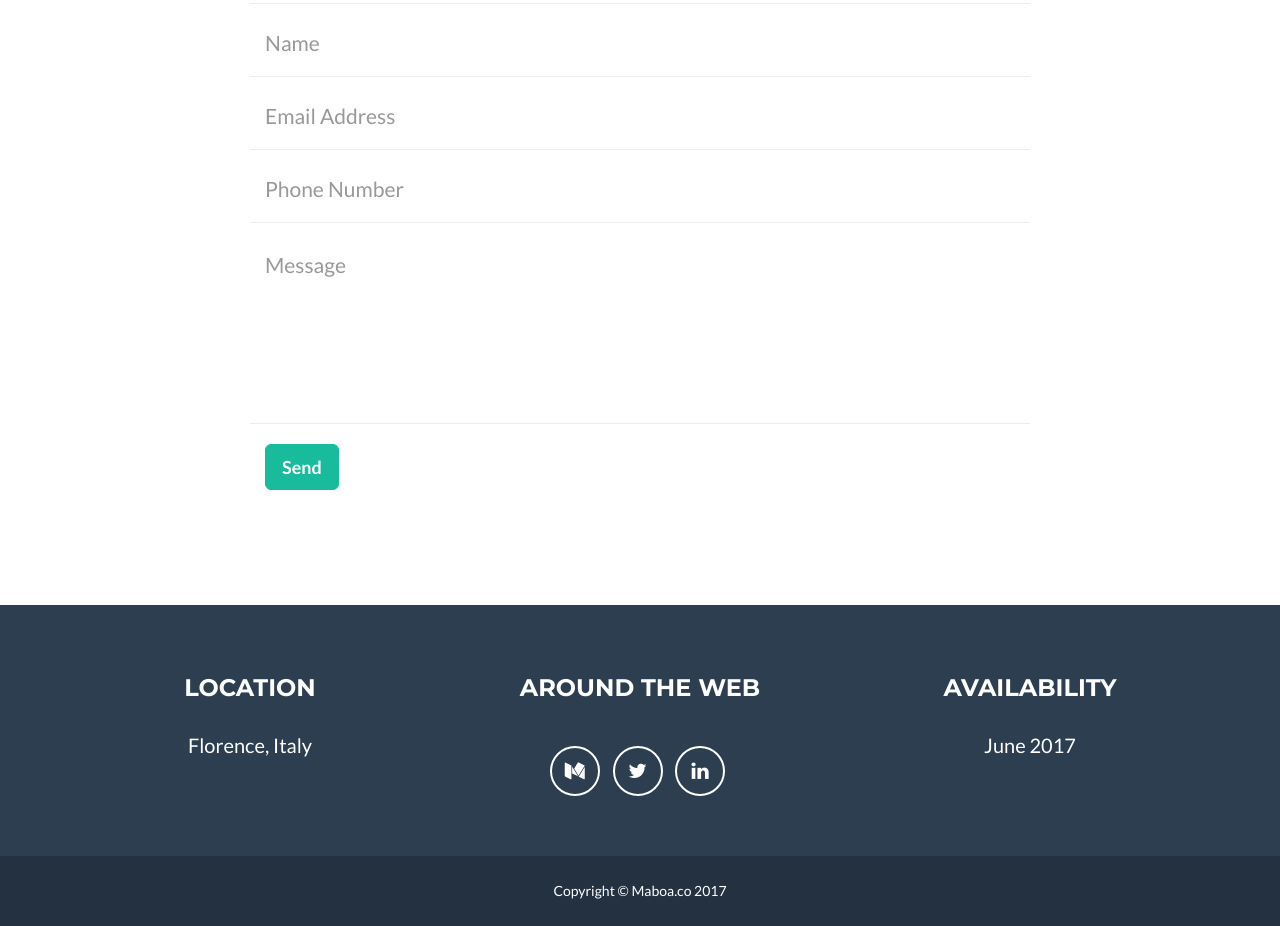
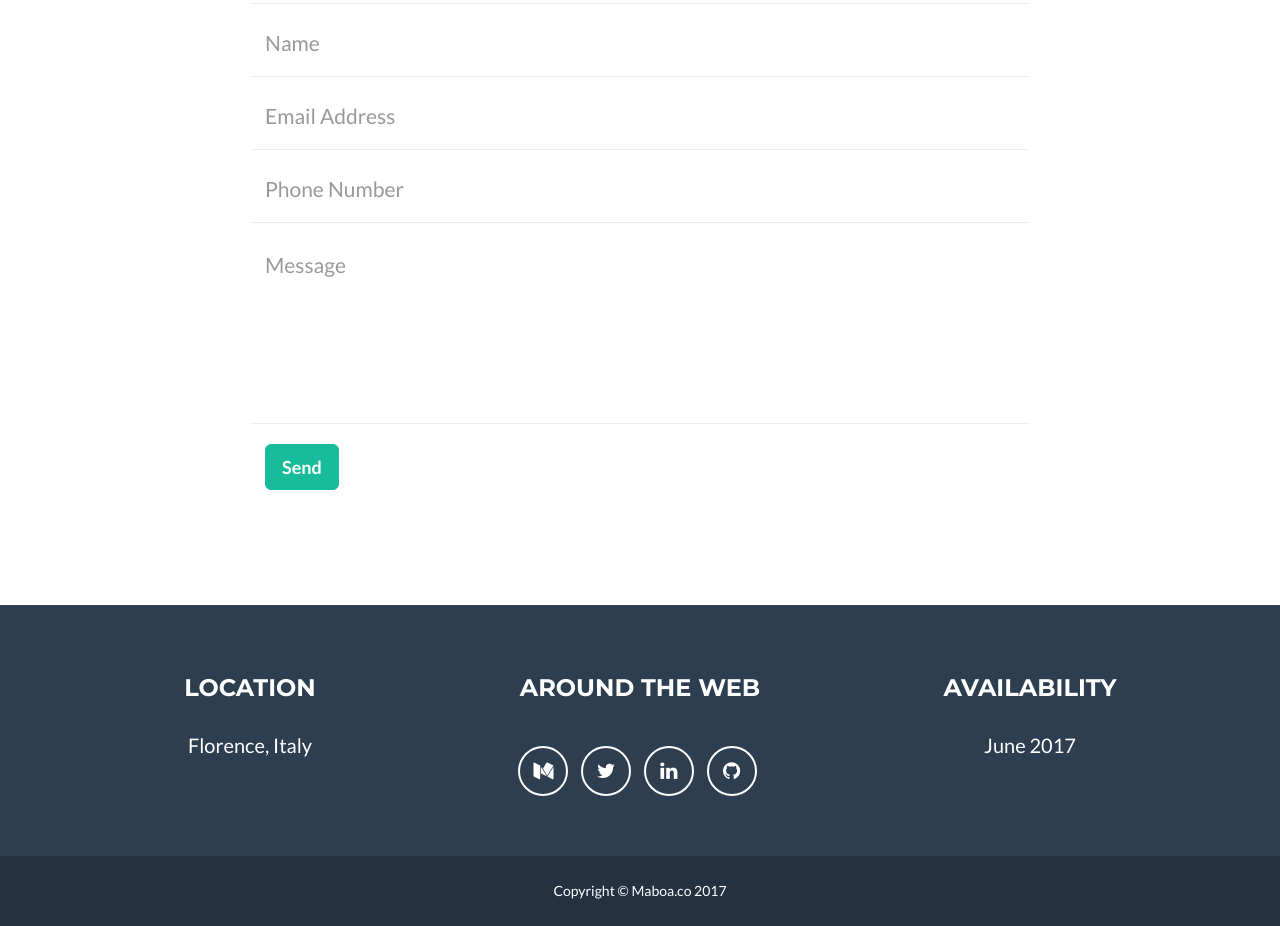
Before and after one commit to maboa/maboa.co, a website: page index.html in a window 1280 px wide. Shown: the part 3165-4091 px from the top of the page. Drawn offline with nearby package versions, Linux system fonts and the light colour scheme.

Commit message:
content tweaks, fav ico and github link

```diff
--- a/index.html
+++ b/index.html
@@ -295,6 +295,9 @@
                             </li>
                             <li>
                                 <a href="https://www.linkedin.com/in/markboas/" class="btn-social btn-outline"><span class="sr-only">Linked In</span><i class="fa fa-fw fa-linkedin"></i></a>
+                            </li>
+                            <li>
+                                <a href="https://github.com/maboa/" class="btn-social btn-outline"><span class="sr-only">GitHub</span><i class="fa fa-fw fa-github"></i></a>
                             </li>
                             <!--<li>
                                 <a href="#" class="btn-social btn-outline"><span class="sr-only">Dribble</span><i class="fa fa-fw fa-dribbble"></i></a>
```
